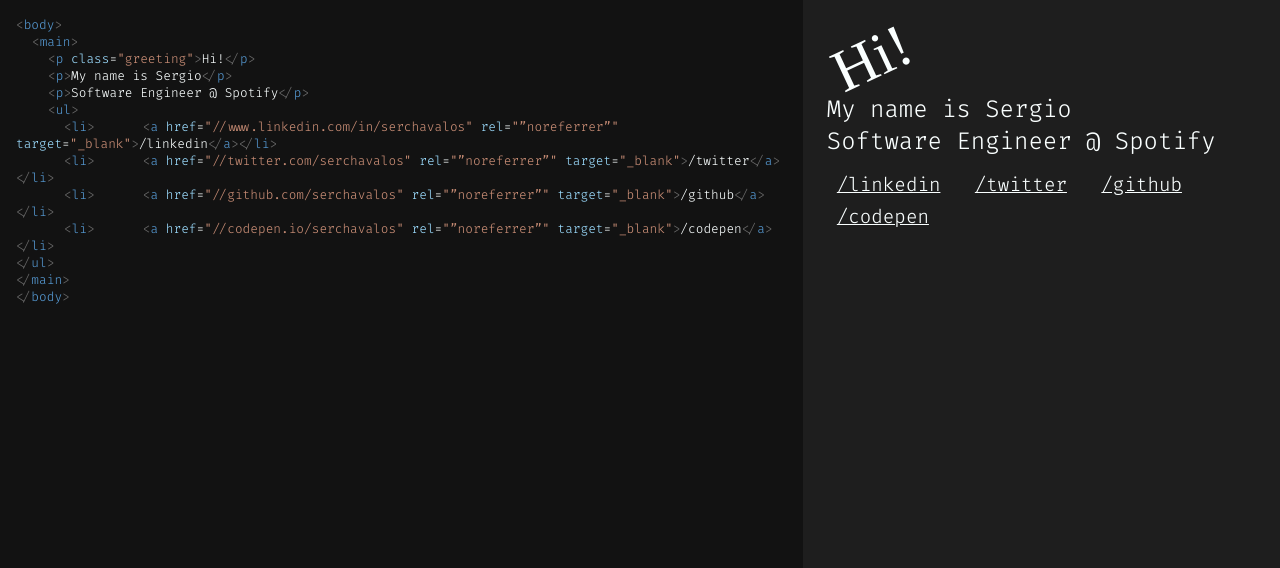
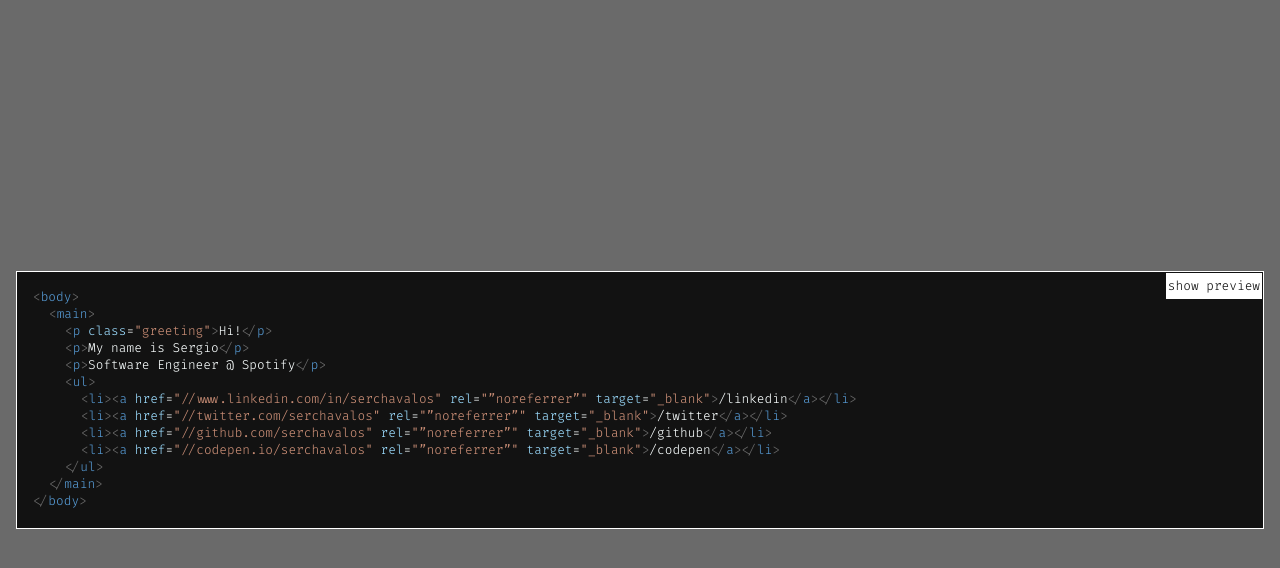
Before and after one commit to serchavalos/serchavalos.github.io, a website: page public/index.html in a window 1280 px wide. Drawn offline with Linux system fonts and the light colour scheme; a web font is replaced by a local one.

Commit message:
Add flipping card effect

```diff
--- a/public/index.html
+++ b/public/index.html
@@ -1,12 +1,12 @@
-<!doctype html>
+<!DOCTYPE html>
 <html lang="en">
 
 <head>
-  <meta name="viewport" content="width=device-width">
-  <meta charset="utf-8">
+  <meta name="viewport" content="width=device-width" />
+  <meta charset="utf-8" />
   <title>serchavalos.dev</title>
-  <meta name="description" content="Personal site">
-  <meta name="author" content="Sergio Avalos">
+  <meta name="description" content="Personal site" />
+  <meta name="author" content="Sergio Avalos" />
   <style>
     @import url(https://fonts.googleapis.com/css2?family=Fira+Code:wght@300&display=swap);
     @import url(https://fonts.googleapis.com/css2?family=Kristi&display=swap);
@@ -14,24 +14,75 @@
     * {
       margin: 0;
       padding: 0;
-  font-family: 'Fira code', monospace
+      font-family: "Fira code", monospace;
     }
 
     body {
+      background-color: #6a6a6a;
+    }
+
+    .scene {
+      width: 100%;
+      perspective: 30em;
       display: flex;
-  background-color: #1E1E1E;
-  height: 100vh
+      align-items: center;
+      height: 100vh;
+    }
+
+    input.preview-btn {
+      display: none;
+    }
+
+    input.preview-btn:checked+.card {
+      transform: rotateY(180deg);
+    }
+
+    .card label {
+      position: absolute;
+      top: 0;
+      right: 0;
+      text-align: right;
+      line-height: 1rem;
+      border: 1px solid;
+      padding: 5px 2px;
+      font-weight: normal;
+      background-color: white;
+      color: #121212;
+      backface-visibility: hidden;
+    }
+
+    .card {
+      width: 100%;
+      height: 32%;
+      position: relative;
+      transition: transform 0.4s;
+      transform-style: preserve-3d;
+      border: 1px solid white;
+      margin: 1em;
+    }
+
+    .face {
+      width: 100%;
+      position: absolute;
+      backface-visibility: hidden;
+      height: 100%;
+      box-sizing: border-box;
+    }
+
+    .preview {
+      background-color: #121212;
+      transform: rotateY(180deg);
     }
 
     main {
       margin: auto;
       padding: 1em;
       text-align: left;
-  font-size: 1.5em
+      font-size: 1.5em;
     }
 
     .greeting {
-  font-family: 'Kristi', curisve;
+      font-family: "Kristi", curisve;
       font-size: 2.5em;
       transform: rotate(-25deg);
       margin: 0 5px;
@@ -51,7 +102,7 @@
 
     h1::before,
     h1::after {
-  content: '';
+      content: "";
       width: 80px;
       height: 100%;
       background-color: #a8871a;
@@ -81,26 +132,25 @@
       /* flip horizontally */
     }
 
-
     p {
-  color: #faffff
+      color: #faffff;
     }
 
     ul {
       margin-top: 10px;
       list-style: none;
-  padding: 0
+      padding: 0;
     }
 
     li {
       display: inline-block;
       margin: 2px 10px;
-  font-size: .8em
+      font-size: 0.8em;
     }
 
     a,
     a:visited {
-  color: #faffff
+      color: #faffff;
     }
 
     .code {
@@ -146,63 +196,109 @@
 </head>
 
 <body>
-  <section class="code">
-    <p><span class="tag">&lt;</span><span class="tag-name">body</span><span class="tag">&gt;</span></p>
-    <p><span class="tag pad-left-2">&lt;</span><span class="tag-name">main</span><span class="tag">&gt;</span></p>
-    <p><span class="tag pad-left-4">&lt;</span><span class="tag-name">p</span> <span
-        class="attr-name">class</span>=<span class="attr-value">"greeting"</span><span class="tag">&gt;</span>Hi!<span
-        class="tag">&lt;&#47;</span><span class="tag-name">p</span><span class="tag">&gt;</span></p>
-    <p><span class="tag pad-left-4">&lt;</span><span class="tag-name">p</span><span class="tag">&gt;</span>My name is
-      Sergio<span class="tag">&lt;&#47;</span><span class="tag-name">p</span><span class="tag">&gt;</span></p>
-    <p><span class="tag pad-left-4">&lt;</span><span class="tag-name">p</span><span class="tag">&gt;</span>Software
-      Engineer @ Spotify<span class="tag">&lt;&#47;</span><span class="tag-name">p</span><span class="tag">&gt;</span>
+  <div class="scene">
+    <input type="checkbox" id="preview-btn" name="preview-btn" class="preview-btn" />
+    <div class="card">
+      <div class="face code">
+        <label for="preview-btn">show preview</label>
+        <p>
+          <span class="tag">&lt;</span><span class="tag-name">body</span><span class="tag">&gt;</span>
         </p>
-    <p><span class="tag pad-left-4">&lt;</span><span class="tag-name">ul</span><span class="tag">&gt;</span></p>
-    <p><span class="tag pad-left-6">&lt;</span><span class="tag-name">li</span><span class="tag">&gt;</span><span
-        class="tag pad-left-6">&lt;</span><span class="tag-name">a</span> <span class="attr-name">href</span>=<span
-        class="attr-value">"//www.linkedin.com/in/serchavalos"</span> <span class="attr-name">rel</span>=<span
-        class="attr-value">"”noreferrer”"</span> <span class="attr-name">target</span>=<span
-        class="attr-value">"_blank"</span><span class="tag">&gt;</span>/linkedin<span class="tag">&lt;&#47;</span><span
-        class="tag-name">a</span><span class="tag">&gt;</span><span class="tag">&lt;&#47;</span><span
-        class="tag-name">li</span><span class="tag">&gt;</span></p>
-    <p><span class="tag pad-left-6">&lt;</span><span class="tag-name">li</span><span class="tag">&gt;</span><span
-        class="tag pad-left-6">&lt;</span><span class="tag-name">a</span> <span class="attr-name">href</span>=<span
-        class="attr-value">"//twitter.com/serchavalos"</span> <span class="attr-name">rel</span>=<span
-        class="attr-value">"”noreferrer”"</span> <span class="attr-name">target</span>=<span
-        class="attr-value">"_blank"</span><span class="tag">&gt;</span>/twitter<span class="tag">&lt;&#47;</span><span
-        class="tag-name">a</span><span class="tag">&gt;</span><span class="tag">&lt;&#47;</span><span
-        class="tag-name">li</span><span class="tag">&gt;</span></p>
-    <p><span class="tag pad-left-6">&lt;</span><span class="tag-name">li</span><span class="tag">&gt;</span><span
-        class="tag pad-left-6">&lt;</span><span class="tag-name">a</span> <span class="attr-name">href</span>=<span
-        class="attr-value">"//github.com/serchavalos"</span> <span class="attr-name">rel</span>=<span
-        class="attr-value">"”noreferrer”"</span> <span class="attr-name">target</span>=<span
-        class="attr-value">"_blank"</span><span class="tag">&gt;</span>/github<span class="tag">&lt;&#47;</span><span
-        class="tag-name">a</span><span class="tag">&gt;</span><span class="tag">&lt;&#47;</span><span
-        class="tag-name">li</span><span class="tag">&gt;</span></p>
-    <p><span class="tag pad-left-6">&lt;</span><span class="tag-name">li</span><span class="tag">&gt;</span><span
-        class="tag pad-left-6">&lt;</span><span class="tag-name">a</span> <span class="attr-name">href</span>=<span
-        class="attr-value">"//codepen.io/serchavalos"</span> <span class="attr-name">rel</span>=<span
-        class="attr-value">"”noreferrer”"</span> <span class="attr-name">target</span>=<span
-        class="attr-value">"_blank"</span><span class="tag">&gt;</span>/codepen<span class="tag">&lt;&#47;</span><span
-        class="tag-name">a</span><span class="tag">&gt;</span><span class="tag">&lt;&#47;</span><span
-        class="tag-name">li</span><span class="tag">&gt;</span></p>
-    <p><span class="tag">&lt;&#47;</span><span class="tag-name">ul</span><span class="tag">&gt;</span></p>
-    <p><span class="tag">&lt;&#47;</span><span class="tag-name">main</span><span class="tag">&gt;</span></p>
-    <p><span class="tag">&lt;&#47;</span><span class="tag-name">body</span><span class="tag">&gt;</span></p>
-  </section>
-  <section class="preview">
+        <p>
+          <span class="tag pad-left-2">&lt;</span><span class="tag-name">main</span><span class="tag">&gt;</span>
+        </p>
+        <p>
+          <span class="tag pad-left-4">&lt;</span><span class="tag-name">p</span>
+          <span class="attr-name">class</span>=<span class="attr-value">"greeting"</span><span
+            class="tag">&gt;</span>Hi!<span class="tag">&lt;&#47;</span><span class="tag-name">p</span><span
+            class="tag">&gt;</span>
+        </p>
+        <p>
+          <span class="tag pad-left-4">&lt;</span><span class="tag-name">p</span><span class="tag">&gt;</span>My name
+          is Sergio<span class="tag">&lt;&#47;</span><span class="tag-name">p</span><span class="tag">&gt;</span>
+        </p>
+        <p>
+          <span class="tag pad-left-4">&lt;</span><span class="tag-name">p</span><span class="tag">&gt;</span>Software
+          Engineer @ Spotify<span class="tag">&lt;&#47;</span><span class="tag-name">p</span><span
+            class="tag">&gt;</span>
+        </p>
+        <p>
+          <span class="tag pad-left-4">&lt;</span><span class="tag-name">ul</span><span class="tag">&gt;</span>
+        </p>
+        <p>
+          <span class="tag pad-left-6">&lt;</span><span class="tag-name">li</span><span class="tag">&gt;</span><span
+            class="tag">&lt;</span><span class="tag-name">a</span>
+          <span class="attr-name">href</span>=<span class="attr-value">"//www.linkedin.com/in/serchavalos"</span>
+          <span class="attr-name">rel</span>=<span class="attr-value">"”noreferrer”"</span>
+          <span class="attr-name">target</span>=<span class="attr-value">"_blank"</span><span
+            class="tag">&gt;</span>/linkedin<span class="tag">&lt;&#47;</span><span class="tag-name">a</span><span
+            class="tag">&gt;</span><span class="tag">&lt;&#47;</span><span class="tag-name">li</span><span
+            class="tag">&gt;</span>
+        </p>
+        <p>
+          <span class="tag pad-left-6">&lt;</span><span class="tag-name">li</span><span class="tag">&gt;</span><span
+            class="tag">&lt;</span><span class="tag-name">a</span>
+          <span class="attr-name">href</span>=<span class="attr-value">"//twitter.com/serchavalos"</span>
+          <span class="attr-name">rel</span>=<span class="attr-value">"”noreferrer”"</span>
+          <span class="attr-name">target</span>=<span class="attr-value">"_blank"</span><span
+            class="tag">&gt;</span>/twitter<span class="tag">&lt;&#47;</span><span class="tag-name">a</span><span
+            class="tag">&gt;</span><span class="tag">&lt;&#47;</span><span class="tag-name">li</span><span
+            class="tag">&gt;</span>
+        </p>
+        <p>
+          <span class="tag pad-left-6">&lt;</span><span class="tag-name">li</span><span class="tag">&gt;</span><span
+            class="tag">&lt;</span><span class="tag-name">a</span>
+          <span class="attr-name">href</span>=<span class="attr-value">"//github.com/serchavalos"</span>
+          <span class="attr-name">rel</span>=<span class="attr-value">"”noreferrer”"</span>
+          <span class="attr-name">target</span>=<span class="attr-value">"_blank"</span><span
+            class="tag">&gt;</span>/github<span class="tag">&lt;&#47;</span><span class="tag-name">a</span><span
+            class="tag">&gt;</span><span class="tag">&lt;&#47;</span><span class="tag-name">li</span><span
+            class="tag">&gt;</span>
+        </p>
+        <p>
+          <span class="tag pad-left-6">&lt;</span><span class="tag-name">li</span><span class="tag">&gt;</span><span
+            class="tag">&lt;</span><span class="tag-name">a</span>
+          <span class="attr-name">href</span>=<span class="attr-value">"//codepen.io/serchavalos"</span>
+          <span class="attr-name">rel</span>=<span class="attr-value">"”noreferrer”"</span>
+          <span class="attr-name">target</span>=<span class="attr-value">"_blank"</span><span
+            class="tag">&gt;</span>/codepen<span class="tag">&lt;&#47;</span><span class="tag-name">a</span><span
+            class="tag">&gt;</span><span class="tag">&lt;&#47;</span><span class="tag-name">li</span><span
+            class="tag">&gt;</span>
+        </p>
+        <p>
+          <span class="tag pad-left-4">&lt;&#47;</span><span class="tag-name">ul</span><span class="tag">&gt;</span>
+        </p>
+        <p>
+          <span class="tag pad-left-2">&lt;&#47;</span><span class="tag-name">main</span><span class="tag">&gt;</span>
+        </p>
+        <p>
+          <span class="tag">&lt;&#47;</span><span class="tag-name">body</span><span class="tag">&gt;</span>
+        </p>
+      </div>
+      <div class="face preview">
+        <label for="preview-btn">hide preview</label>
         <main>
           <p class="greeting">Hi!</p>
           <p>My name is Sergio</p>
           <p>Software Engineer @ Spotify</p>
           <ul>
-        <li><a href="//www.linkedin.com/in/serchavalos" rel=”noreferrer” target="_blank">/linkedin</a></li>
-        <li><a href="//twitter.com/serchavalos" rel=”noreferrer” target="_blank">/twitter</a></li>
-        <li><a href="//github.com/serchavalos" rel=”noreferrer” target="_blank">/github</a></li>
-        <li><a href="//codepen.io/serchavalos" rel=”noreferrer” target="_blank">/codepen</a></li>
+            <li>
+              <a href="//www.linkedin.com/in/serchavalos" rel="”noreferrer”" target="_blank">/linkedin</a>
+            </li>
+            <li>
+              <a href="//twitter.com/serchavalos" rel="”noreferrer”" target="_blank">/twitter</a>
+            </li>
+            <li>
+              <a href="//github.com/serchavalos" rel="”noreferrer”" target="_blank">/github</a>
+            </li>
+            <li>
+              <a href="//codepen.io/serchavalos" rel="”noreferrer”" target="_blank">/codepen</a>
+            </li>
           </ul>
         </main>
-  </section>
+      </div>
+    </div>
+  </div>
 </body>
 
 </html>
```
Lines whose indentation alone changed are shown as unchanged.
